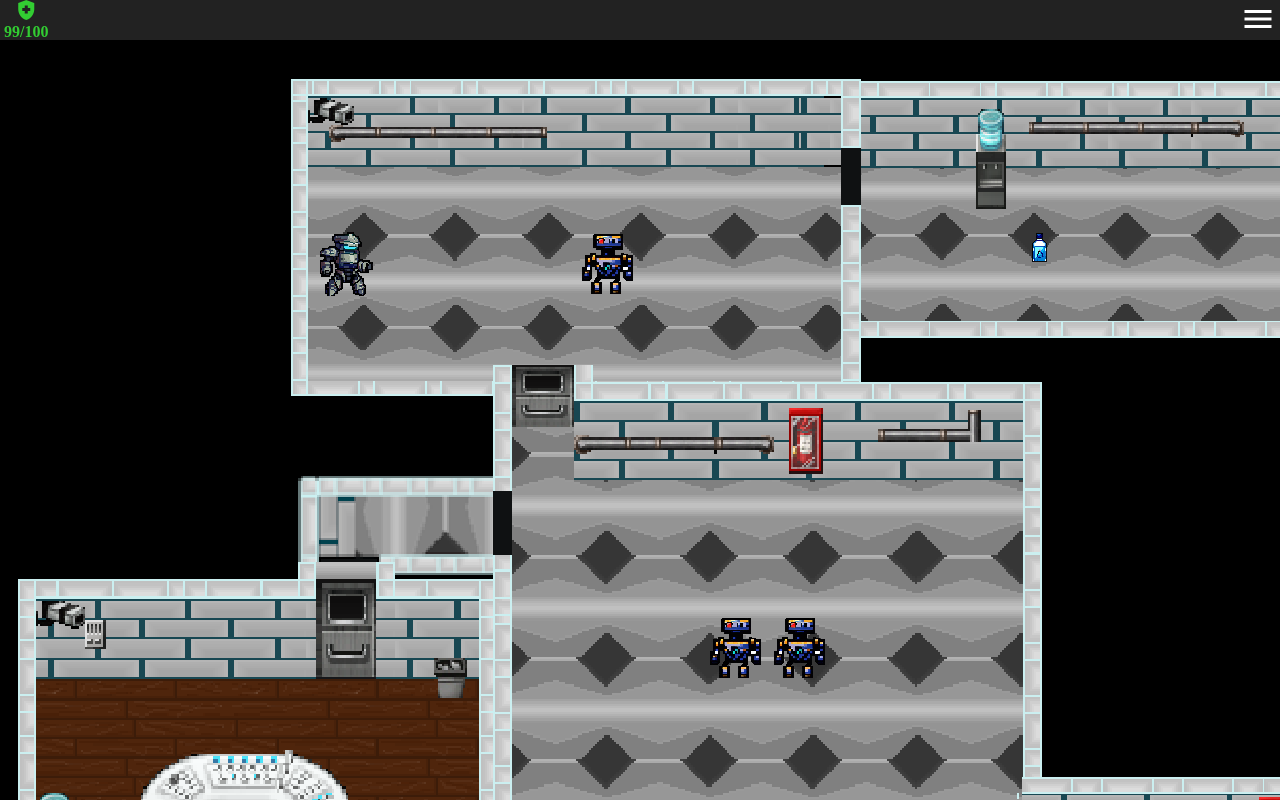
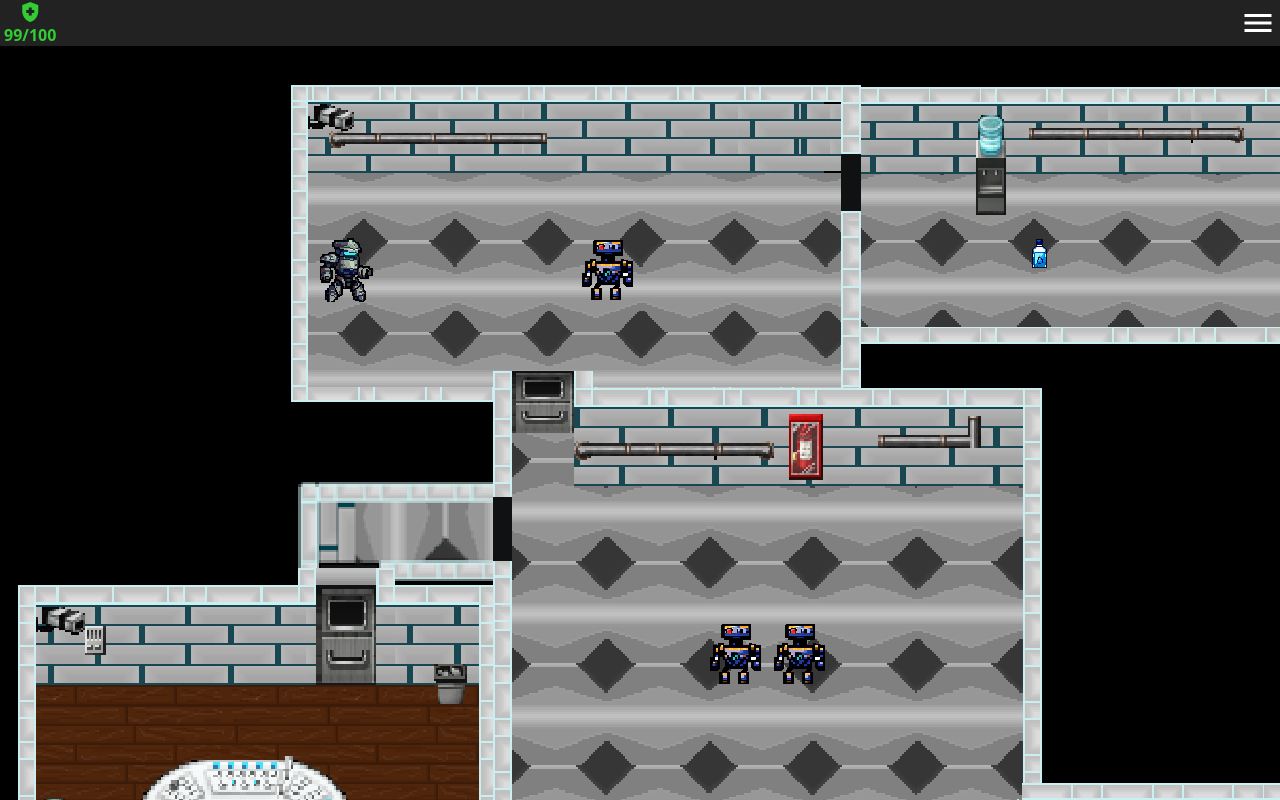
Before and after one commit to mamg22/RogueTech, a Flask app: page /game in a window 1280 px wide. Run offline with Flask 3, Linux system fonts and the light colour scheme; some libraries are stand-ins or nearby versions.

Commit message:
Use system UI font by default

```diff
--- a/static/demo.css
+++ b/static/demo.css
@@ -3,6 +3,7 @@ body {
     background-color: #222222;
     max-height: 100dvh;
     overflow: hidden;
+    font-family: system-ui, -apple-system, BlinkMacSystemFont, 'Segoe UI', Roboto, Oxygen, Ubuntu, Cantarell, 'Open Sans', 'Helvetica Neue', sans-serif;
 }
 
 * {
```
